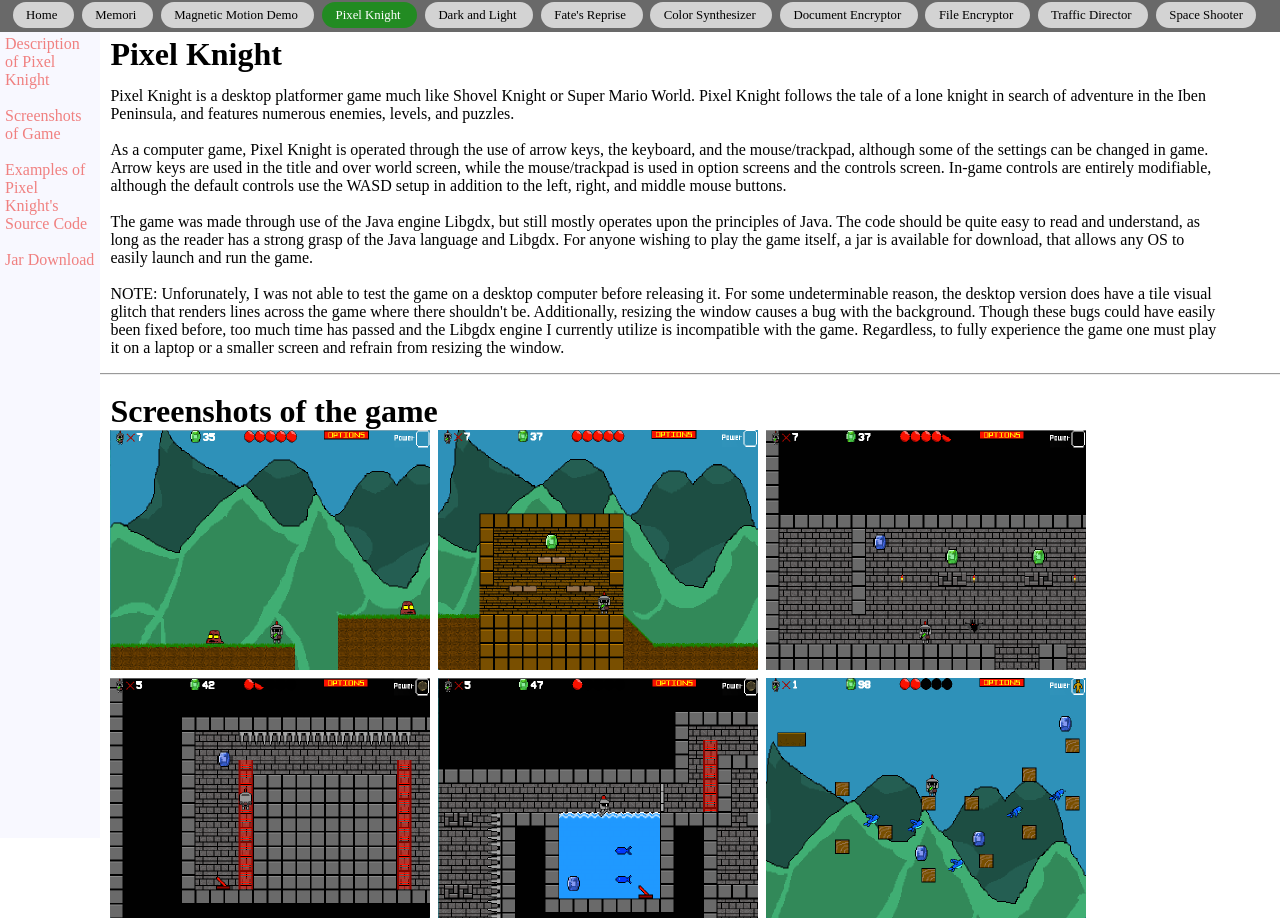
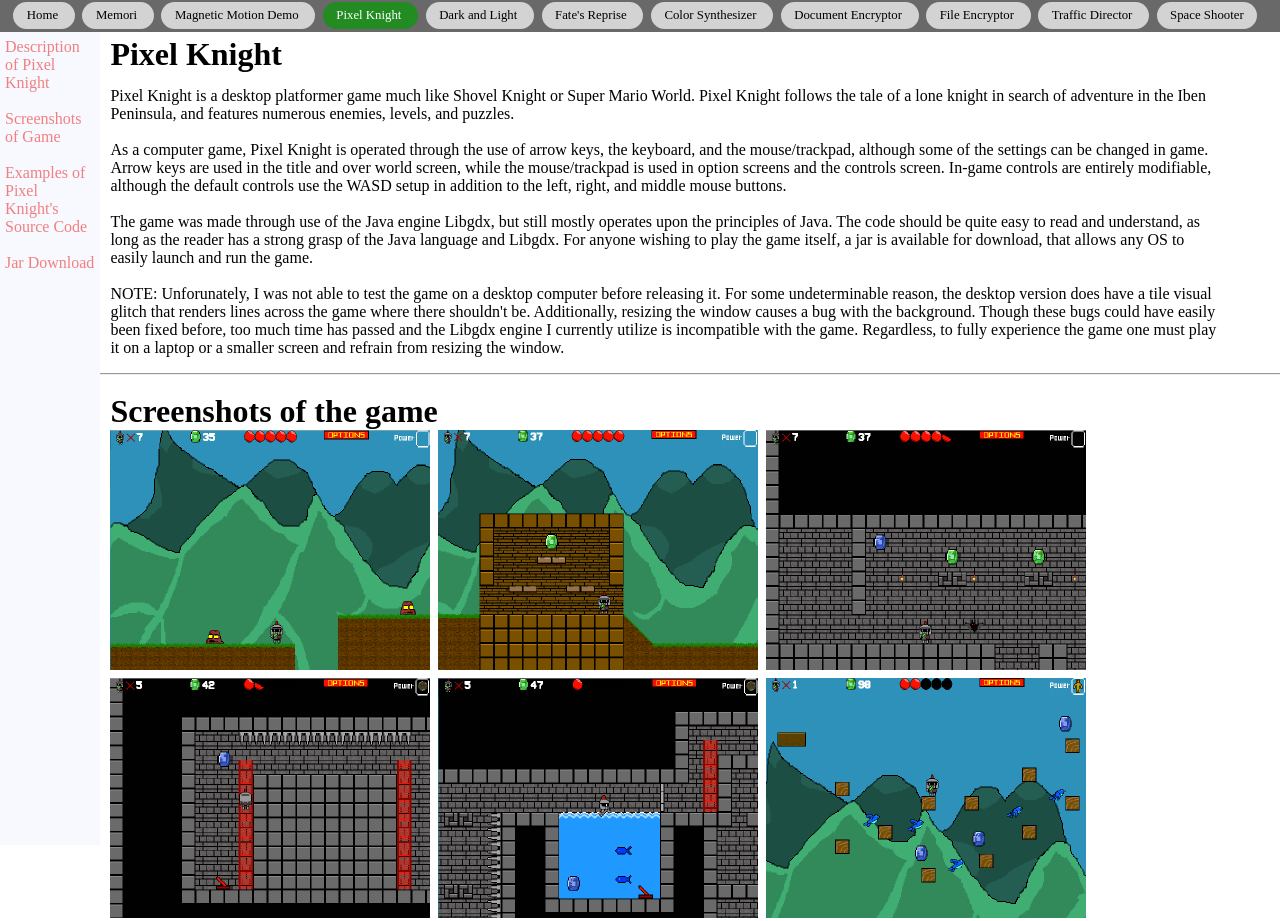
Before and after one commit to AkshaySG14/Inoculates.github.io, a plain HTML site: page Pixel Knight.html in a window 1280 px wide. Shown: the top 921 px of the page. Drawn offline with Linux system fonts and the light colour scheme.

Commit message:
Minor Scaling Edits

```diff
--- a/Main.css
+++ b/Main.css
@@ -26,7 +26,7 @@
         }
 /* The left bar that helps the user navigate to certain areas. */
         div#navbarVert {
-            padding: 1.5vw 5px;
+            padding: 1.75vw 5px;
             position: fixed;
             top: 0;
             left: 0;
@@ -100,13 +100,14 @@
             color: black;
             background-color: lightgray;
             text-decoration: none;
-            border-radius: 80px 80px 80px 80px;
+            border-radius: 5vw 5vw 5vw 5vw;
             text-align: center;
             font-size: 16px;
             /* Note the scaling by viewport width. */
             font-size: 1vw;
             padding: 0.5vw 1.05vw;
             margin-left: 0.6vw;
+            margin-top 0.5vw;
         }
 /* The CSS that makes the page buttons turn white when pressed. */
         ul#menu li a.active {
@@ -119,7 +120,7 @@
         }
 /* The menu for the top bar that holds all the pages. Has the padding and the infinite width. */
         ul#menu {
-            padding: 5px;
+            padding: 0.45vw;
             width: 100%;
             margin: 0 auto;
         }
```
